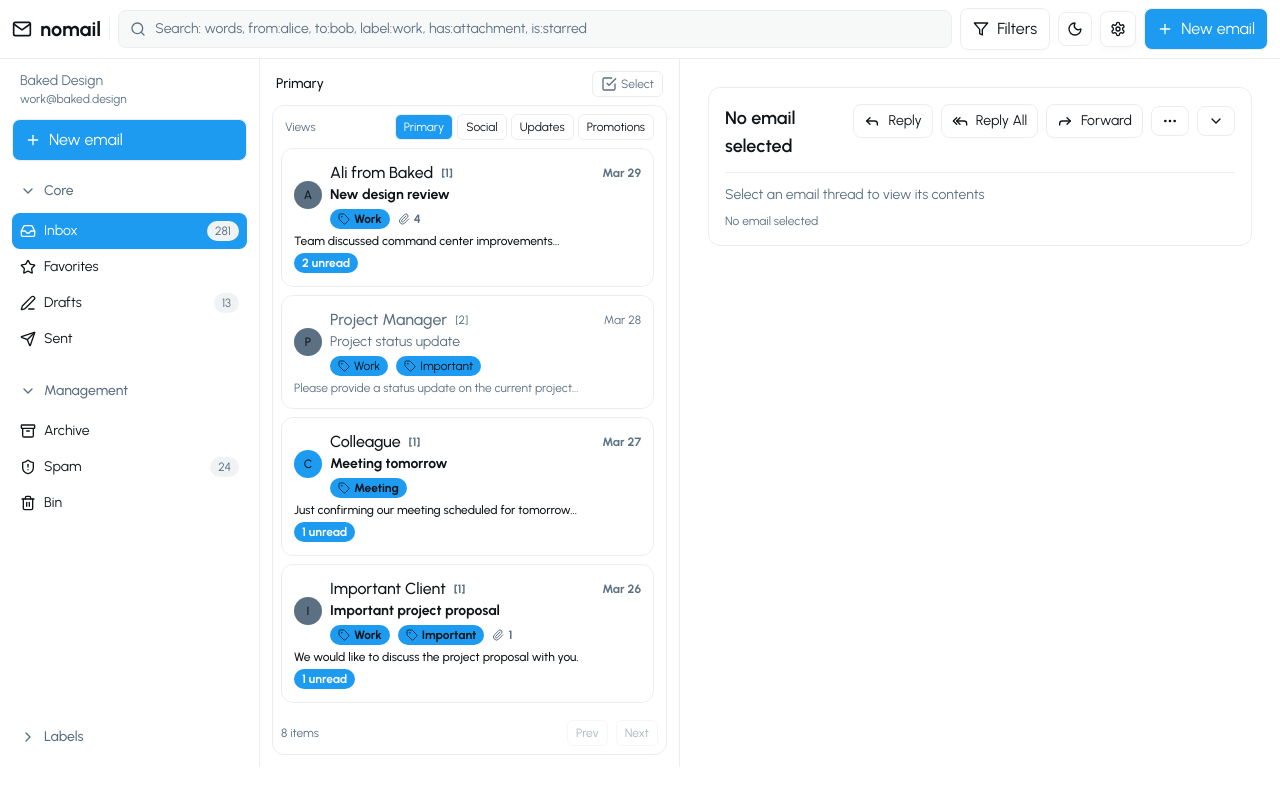
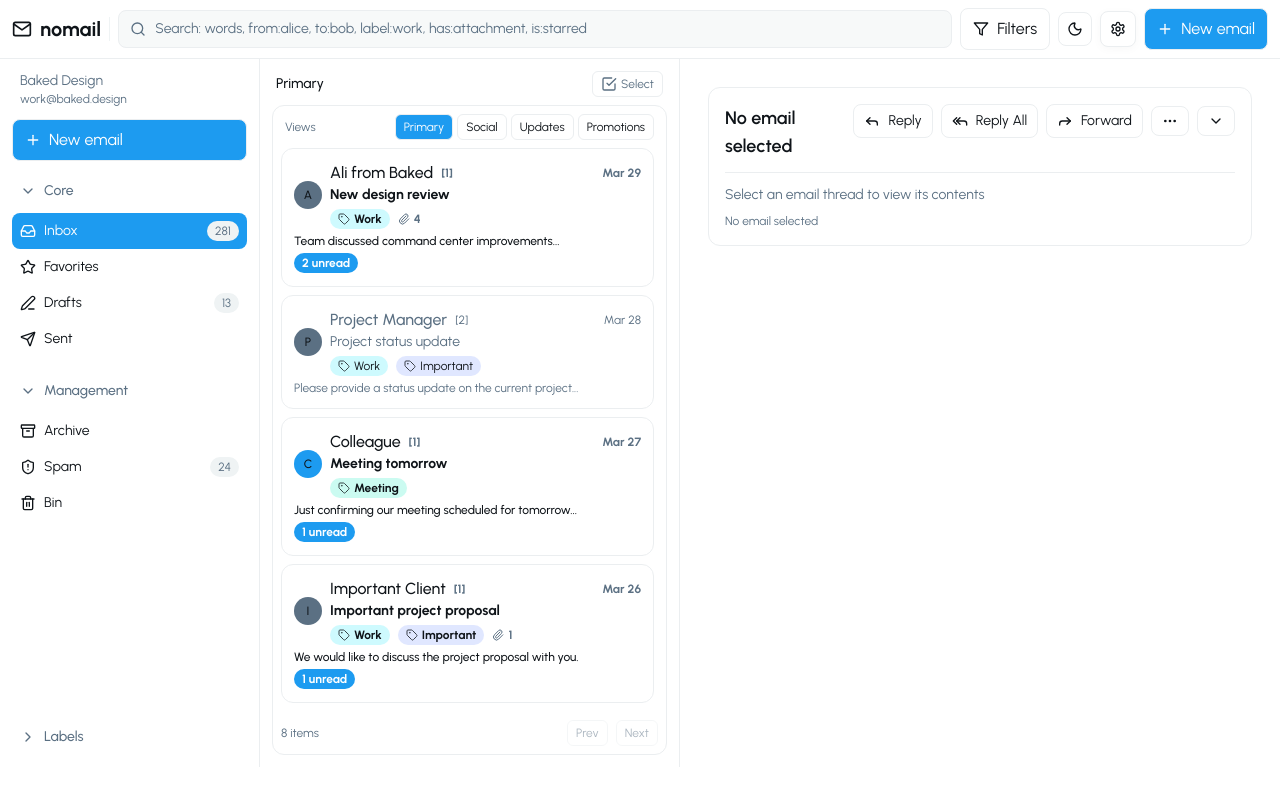
Before and after one commit to nowarelabs/nomail, a Next.js app in the folder apps/frontend/: page / in a window 1280 px wide. Shown: the top 794 px of the page. Built offline with nearby package versions, Linux system fonts and the light colour scheme.

Commit message:
feat: add label colors

```diff
--- a/apps/frontend/src/components/thread-label.tsx
+++ b/apps/frontend/src/components/thread-label.tsx
@@ -10,13 +10,44 @@ interface ThreadLabelProps {
 	textColor?: string;
 }
 
+// Function to generate a consistent color based on the label name
+const getLabelColor = (label: string) => {
+	const colors = [
+		{ bg: 'bg-blue-100', text: 'text-blue-800' },
+		{ bg: 'bg-green-100', text: 'text-green-800' },
+		{ bg: 'bg-yellow-100', text: 'text-yellow-800' },
+		{ bg: 'bg-red-100', text: 'text-red-800' },
+		{ bg: 'bg-purple-100', text: 'text-purple-800' },
+		{ bg: 'bg-pink-100', text: 'text-pink-800' },
+		{ bg: 'bg-indigo-100', text: 'text-indigo-800' },
+		{ bg: 'bg-teal-100', text: 'text-teal-800' },
+		{ bg: 'bg-orange-100', text: 'text-orange-800' },
+		{ bg: 'bg-cyan-100', text: 'text-cyan-800' },
+	];
+
+	// Generate a hash from the label name to consistently assign a color
+	let hash = 0;
+	for (let i = 0; i < label.length; i++) {
+		hash = label.charCodeAt(i) + ((hash << 5) - hash);
+	}
+
+	// Use the hash to select a color from the array
+	const index = Math.abs(hash) % colors.length;
+	return colors[index];
+};
+
 export function ThreadLabel({
 	label,
 	icon,
 	color = 'currentColor',
-	backgroundColor = 'bg-chart-1',
-	textColor = 'text-primary-foreground',
+	backgroundColor,
+	textColor,
 }: ThreadLabelProps) {
+	// If no custom colors are provided, use the generated color based on the label
+	const defaultColors = getLabelColor(label);
+	const bgClass = backgroundColor || defaultColors.bg;
+	const textClass = textColor || defaultColors.text;
+
 	const defaultIcon = (
 		<svg
 			xmlns="http://www.w3.org/2000/svg"
@@ -38,8 +69,8 @@ export function ThreadLabel({
 
 	return (
 		<span
-			className={`inline-flex items-center gap-1 rounded-full px-2 py-0.5 text-xs ${backgroundColor} ${textColor}`}
-			style={{ color, backgroundColor: backgroundColor.includes('bg-') ? undefined : backgroundColor }}
+			className={`inline-flex items-center gap-1 rounded-full px-2 py-0.5 text-xs ${bgClass} ${textClass}`}
+			style={{ color, backgroundColor: backgroundColor?.includes('bg-') ? undefined : backgroundColor }}
 		>
 			{icon || defaultIcon}
 			{label}
```
